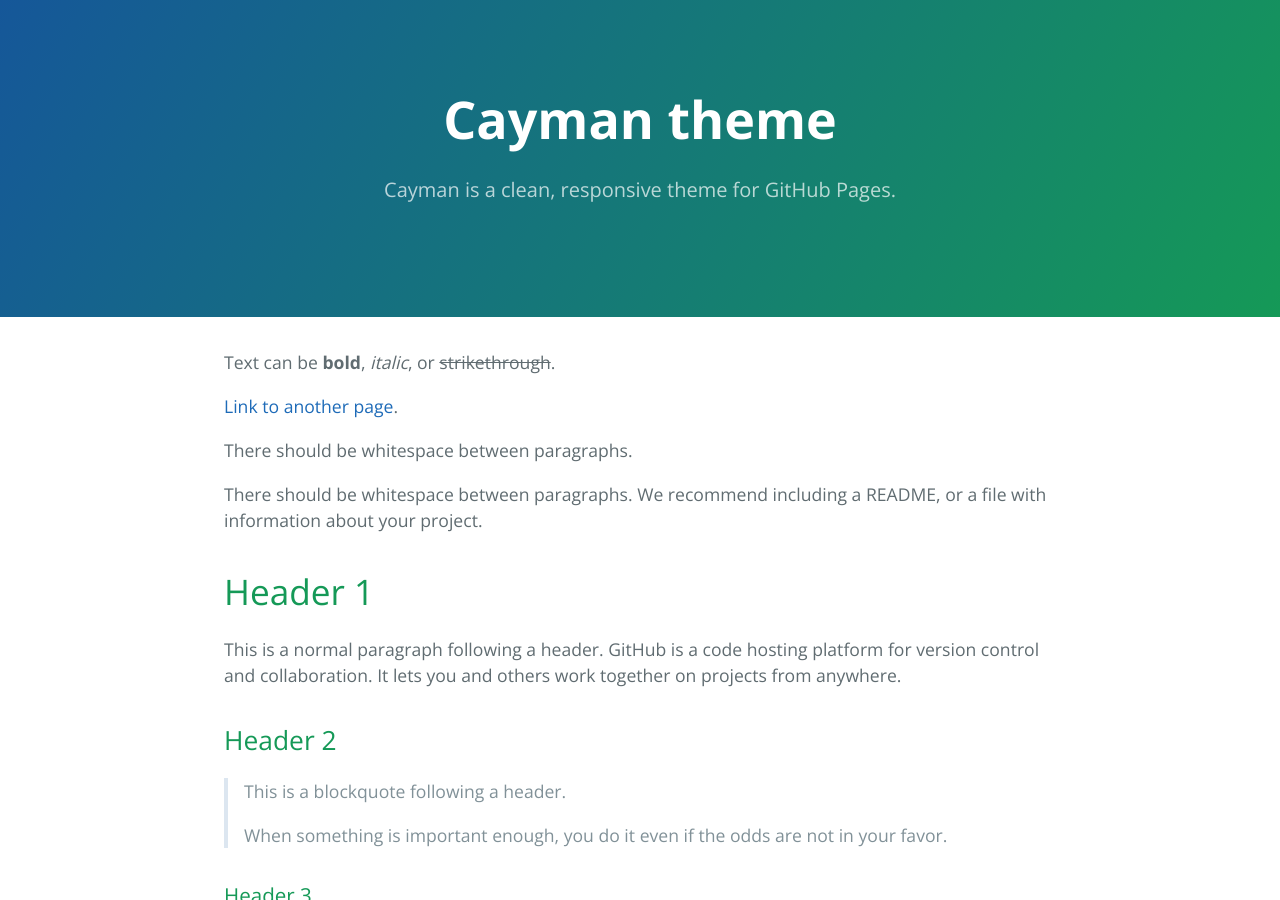
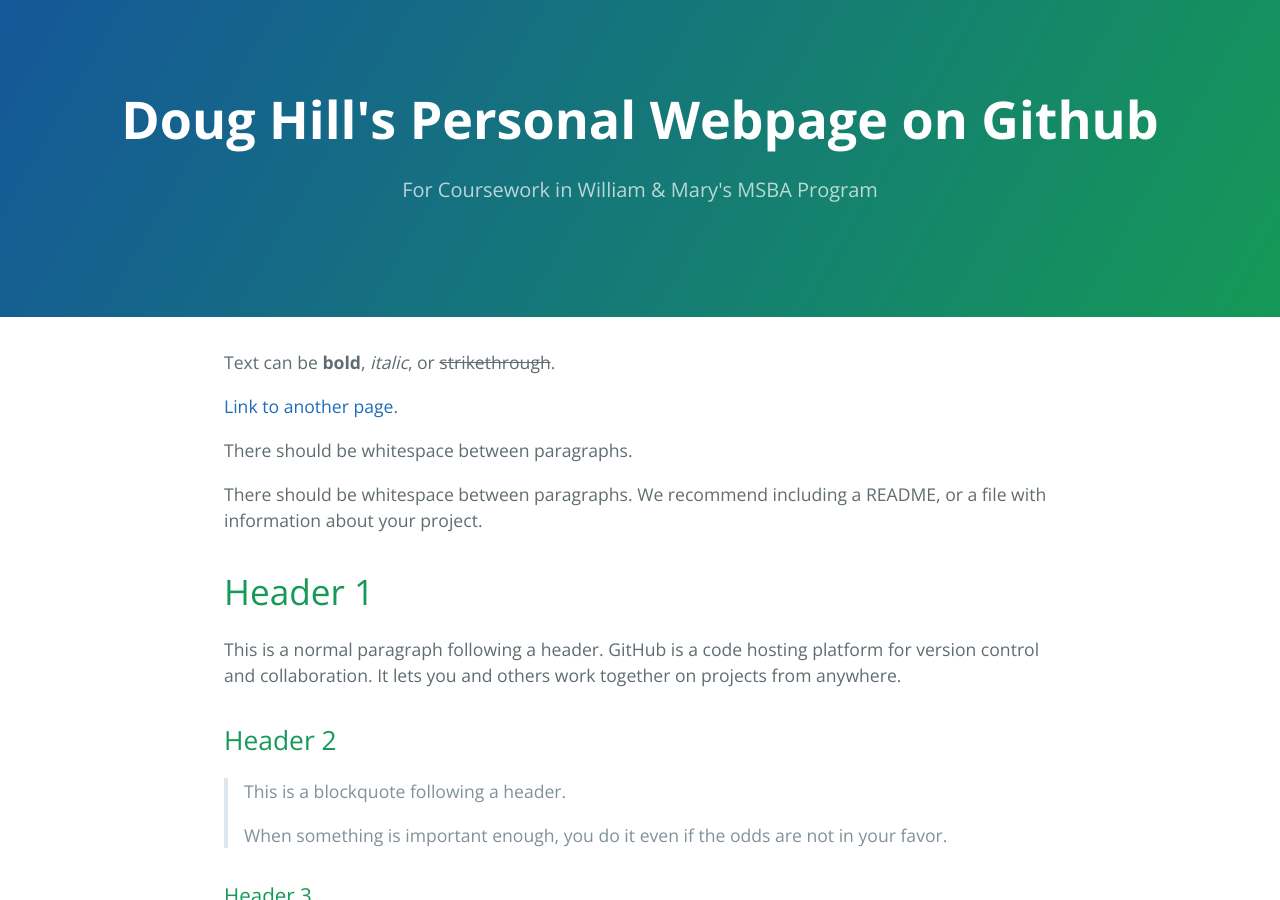
Before and after one commit to drhill01/drhill01.github.io, a Jekyll site: the page built from index.md, in a window 1280 px wide and 900 px high. Built offline with Jekyll 4.4.1, drawn with Linux system fonts in a browser that asks for light colours; our own code applies the rules of GitHub Pages for plain Markdown files.

Commit message:
Update index.md

```diff
--- a/index.md
+++ b/index.md
@@ -1,5 +1,6 @@
 ---
-layout: default
+title: Doug Hill's Personal Webpage on Github
+description: For Coursework in William & Mary's MSBA Program
 ---
 
 Text can be **bold**, _italic_, or ~~strikethrough~~.
```
